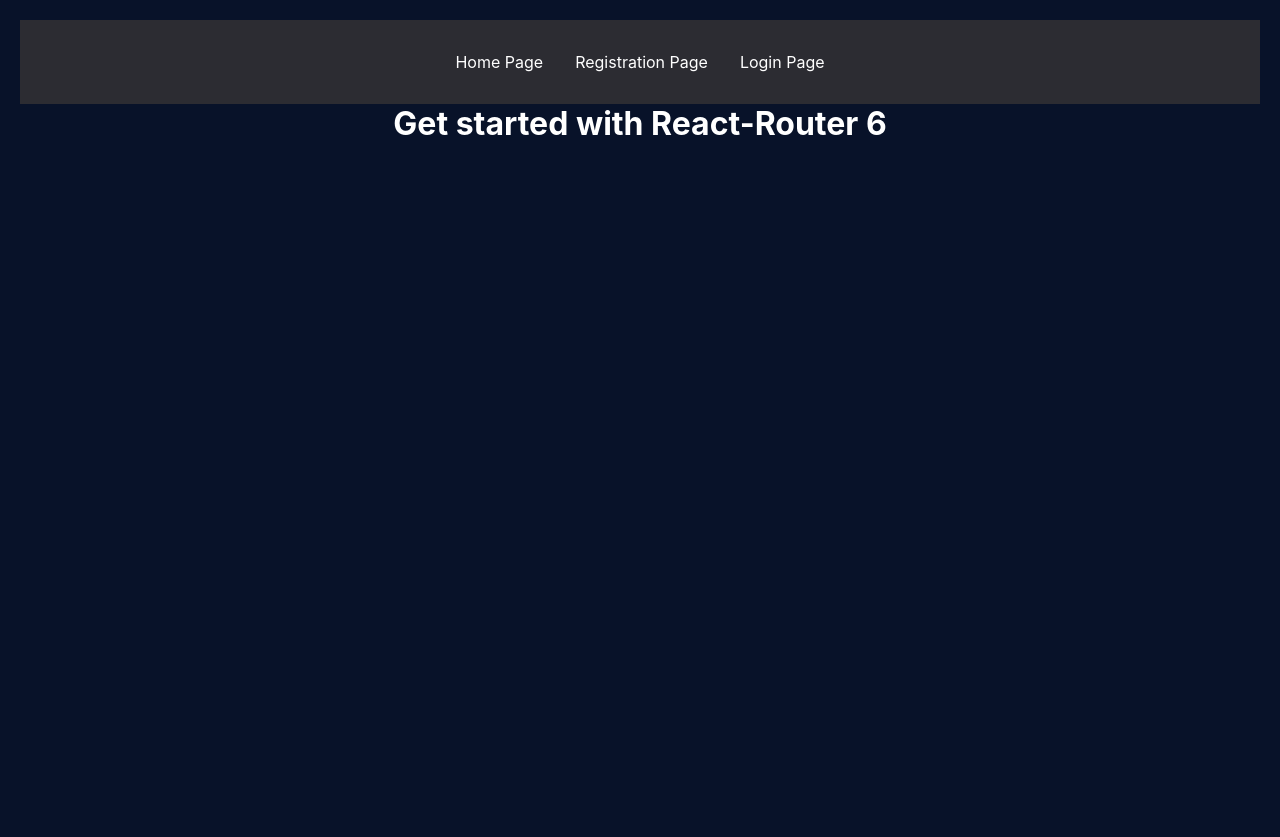
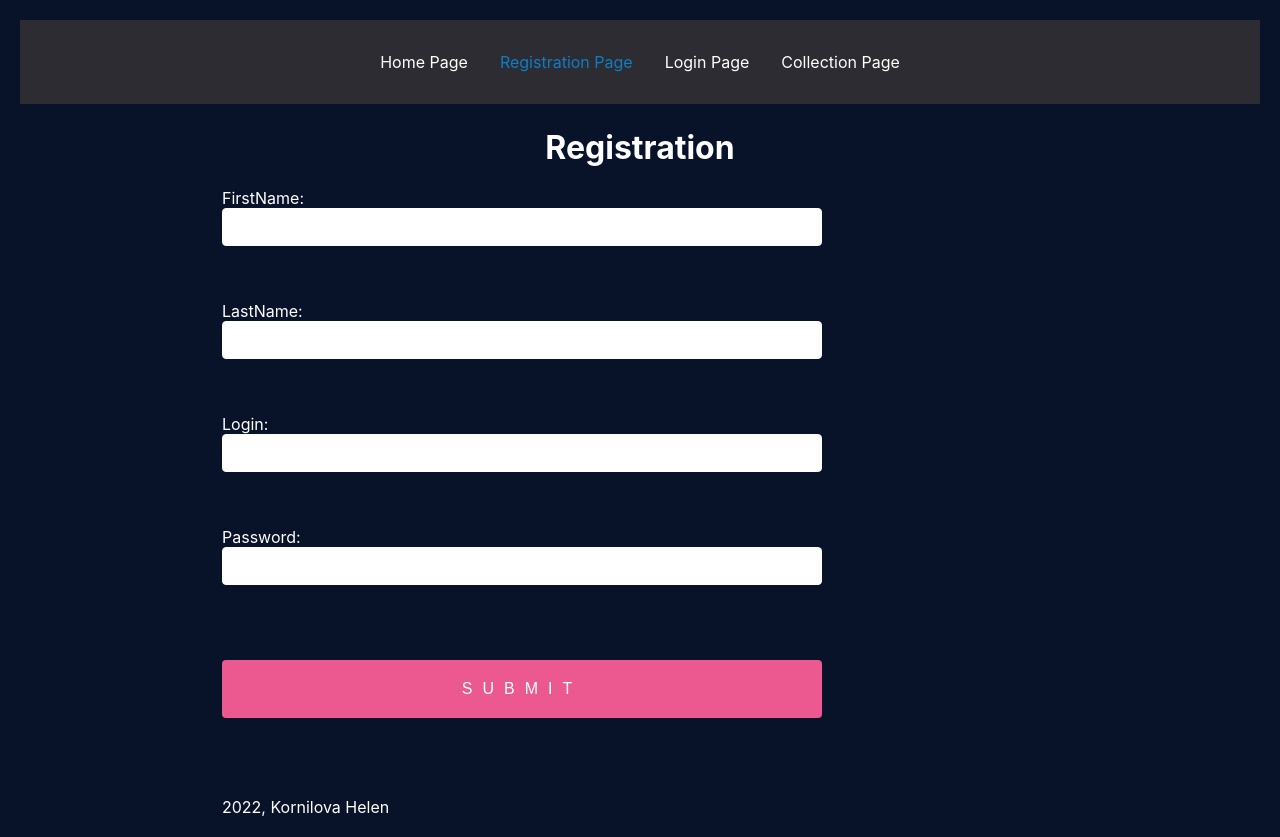
Before and after one commit to KornilovaEV/app, a React (Create React App) app: page /registration in a window 1280 px wide. Before the commit the page ends 800 px from the top, so only its background shows below. Built offline with nearby package versions, Linux system fonts and the light colour scheme.

Commit message:
make it better

```diff
--- a/src/App.jsx
+++ b/src/App.jsx
@@ -2,22 +2,26 @@ import {Home} from "./pages/Home";
 import {Login} from "./pages/Login";
 import {Registration} from "./pages/Registration";
 import { Notfoundpage } from './pages/Error';
+import { Collection } from './pages/Collection';
+//import { Singlepage } from './pages/Singlepage';
+import { Layout } from "./components/Layout";
 
-import {Routes, Route, Link} from 'react-router-dom';
+
+import {Routes, Route} from 'react-router-dom';
 
 function App(){
     return (
         <>
-        <header>
-            <Link to="/">Home Page</Link>
-            <Link to="/registration">Registration Page</Link>
-            <Link to="/login">Login Page</Link>
-        </header>
+
         <Routes>
-            <Route path="/" element={<Home />}/>
-            <Route path="/registration" element={<Login />}/>
-            <Route path="/login" element={<Registration />}/>
-            <Route path="*" element={<Notfoundpage />} />
+            <Route path ="/" element={<Layout />} >
+                <Route index element={<Home />}/>
+                <Route path="login" element={<Login />}/>
+                <Route path="registration" element={<Registration />}/>
+                <Route path="collection" element={<Collection />}/>
+                <Route path="collection/:id" element={<Collection />}/>
+                <Route path="*" element={<Notfoundpage />} />
+            </Route>
         </Routes>
         </>
     );
--- /dev/null
+++ b/src/components/Layout.jsx
@@ -0,0 +1,22 @@
+import {NavLink, Outlet} from 'react-router-dom';
+
+
+const Layout = () => {
+    return (
+        <>
+        <header>
+            <NavLink to="/">Home Page</NavLink>
+            <NavLink to="/registration">Registration Page</NavLink>
+            <NavLink to="/login">Login Page</NavLink>
+            <NavLink to="/collection">Collection Page</NavLink>
+        </header>
+
+        <main className="container">
+            <Outlet />
+        </main>
+        <footer className="container">2022, Kornilova Helen</footer>
+        </>
+    )
+
+}
+export {Layout}
--- /dev/null
+++ b/src/pages/Collection.jsx
@@ -0,0 +1,12 @@
+import { useParams } from "react-router-dom";
+const Collection = () => {
+    const {id} = useParams();
+
+    return (
+        <div>
+            {id}
+        </div>
+    )
+}
+
+export {Collection}
--- a/src/pages/Registration.jsx
+++ b/src/pages/Registration.jsx
@@ -17,7 +17,17 @@ const onSubmit = (data) => {
 alert(JSON.stringify(data))
 reset();
 }
-
+const condition_length = {
+    required: "You need to fill out form!",
+            minLength: {
+                value: 2,
+                message: "Min of 2 characters!"
+            },
+            maxLength:{
+                value: 20,
+                message: "Max of 20 characters!"
+            }
+}
 
 return (
     <div className="Registration">
@@ -27,11 +37,8 @@ return (
         FirstName:
     <input
         {...register('firstName',{
-        required: "You need to fill out form!",
-        minLength: {
-            value: 2,
-            message: "Minimum of 2 characters!"
-        }
+            condition_length,
+            pattern: (/^[A-Za-z]+$/i )
         })}
     />
     </label>
@@ -43,16 +50,39 @@ return (
         LastName:
     <input
         {...register('lastName',{
-        required: "You need to fill out form!",
-        minLength: {
-            value: 2,
-            message: "Minimum of 2 characters!"
-        }
+            condition_length,
+            pattern: (/^[A-Za-z]+$/i )
         })}
     />
     </label>
     <div style={{height: 40}}>
         {errors?.lastName && <p>{errors?.lastName?.message || 'Error!'}</p>}
+    </div>
+
+    <label>
+        Login:
+    <input
+        {...register('login',{
+            condition_length,
+            pattern: (/^[A-Za-z]+$/i )
+        })}
+    />
+    </label>
+    <div style={{height: 40}}>
+        {errors?.login && <p>{errors?.login?.message || 'Error!'}</p>}
+    </div>
+
+    <label>
+        Password:
+    <input
+        {...register('password',{
+        condition_length,
+        pattern: ( /^[A-Za-z1-9-{+-/.,*^}]+$/i),
+        })}
+    />
+    </label>
+    <div style={{height: 40}}>
+        {errors?.password && <p>{errors?.password?.message || 'You can use letters,numbers and values {+ - / * , ^ . }'}</p>}
     </div>
 
     <input type="submit" disabled={!isValid}/>
--- /dev/null
+++ b/src/pages/Singlepage.jsx
@@ -0,0 +1,9 @@
+const Singlepage = () => {
+    return (
+        <div>
+            1
+        </div>
+    )
+}
+
+export {Singlepage}
```
